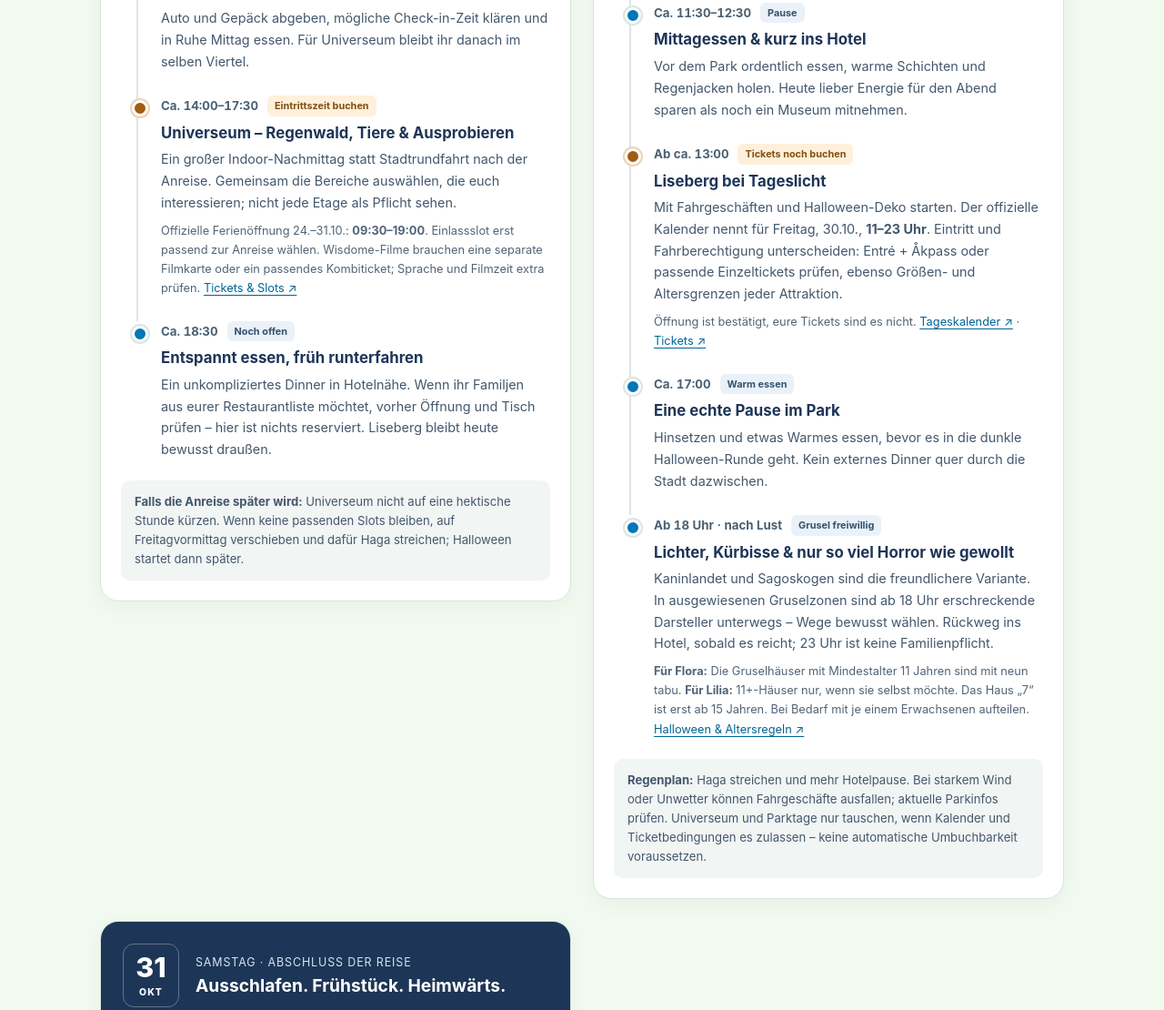
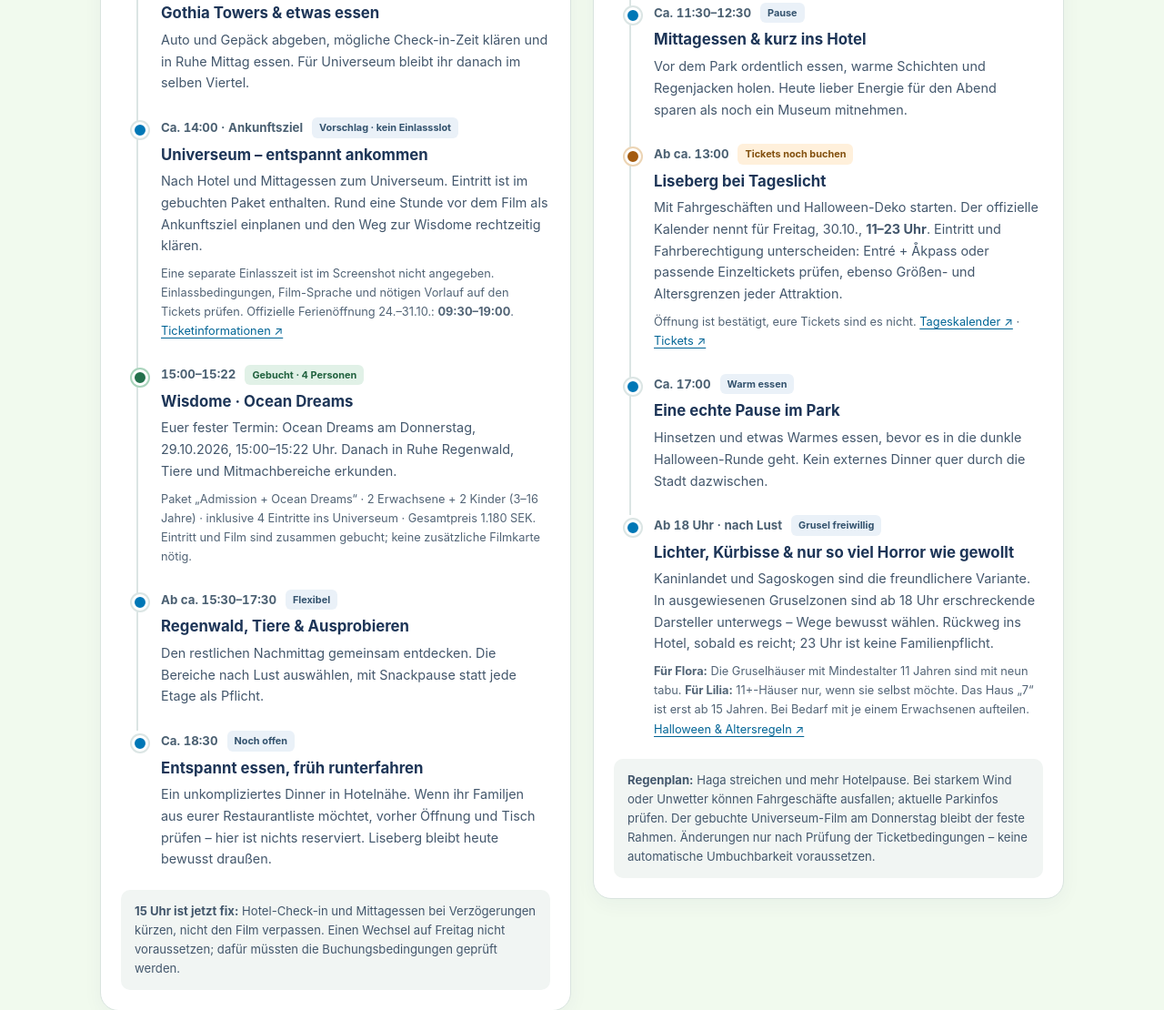
Before and after one commit to wirtsi/skandivak, a plain HTML site: page index.html in a window 1280 px wide. Shown: the part 9326-10436 px from the top of the page at 91% size. Drawn offline with Linux system fonts and the light colour scheme.

Commit message:
docs: confirm Universeum Ocean Dreams booking

```diff
--- a/index.html
+++ b/index.html
@@ -467,7 +467,7 @@
 
 <section id="goteborg-timeline" aria-labelledby="goteborg-timeline-title">
   <h2 id="goteborg-timeline-title">Göteborg · unser Zeitplan</h2>
-  <p class="oslo-intro">Zwei Nächte, ein Dschungel-Nachmittag und ein großer Halloween-Tag. Die Basis ist Gothia Towers – praktisch für Universeum und Liseberg. <strong>Alle Zeiten sind Vorschläge. Keine Aktivität ist gebucht.</strong></p>
+  <p class="oslo-intro">Zwei Nächte, ein Dschungel-Nachmittag und ein großer Halloween-Tag. Die Basis ist Gothia Towers – praktisch für Universeum und Liseberg. <strong>Universeum &amp; Ocean Dreams sind gebucht; die übrigen Besuchszeiten sind Vorschläge.</strong></p>
   <nav class="oslo-nav" aria-label="Direkt zum Göteborg-Reisetag">
     <a href="#goteborg-29">Do 29. · Ankommen &amp; Universeum</a>
     <a href="#goteborg-30">Fr 30. · Halloween</a>
@@ -483,18 +483,29 @@
         <li class="oslo-event">
           <div class="oslo-event-meta"><span class="oslo-clock">Vormittags</span><span class="oslo-status">Flexibel</span></div>
           <h4>Smögen verabschieden</h4>
-          <p>Frühstück, Check-out und nach der optionalen letzten Hafenrunde Richtung Göteborg. Heute keinen weiteren großen Küstenstopp einbauen.</p>
+          <p>Frühstück, Check-out und rechtzeitig Richtung Göteborg. Die letzte Hafenrunde nur mit ausreichend Puffer: Um 15 Uhr beginnt euer gebuchter Film. Heute keinen weiteren Küstenstopp einbauen.</p>
         </li>
         <li class="oslo-event">
           <div class="oslo-event-meta"><span class="oslo-clock">Mittags · je nach Ankunft</span><span class="oslo-status">Basis · 2 Nächte</span></div>
           <h4>Gothia Towers &amp; etwas essen</h4>
           <p>Auto und Gepäck abgeben, mögliche Check-in-Zeit klären und in Ruhe Mittag essen. Für Universeum bleibt ihr danach im selben Viertel.</p>
         </li>
-        <li class="oslo-event is-pending">
-          <div class="oslo-event-meta"><span class="oslo-clock">Ca. 14:00–17:30</span><span class="oslo-status pending">Eintrittszeit buchen</span></div>
-          <h4>Universeum – Regenwald, Tiere &amp; Ausprobieren</h4>
-          <p>Ein großer Indoor-Nachmittag statt Stadtrundfahrt nach der Anreise. Gemeinsam die Bereiche auswählen, die euch interessieren; nicht jede Etage als Pflicht sehen.</p>
-          <p class="oslo-detail">Offizielle Ferienöffnung 24.–31.10.: <strong>09:30–19:00</strong>. Einlassslot erst passend zur Anreise wählen. Wisdome-Filme brauchen eine separate Filmkarte oder ein passendes Kombiticket; Sprache und Filmzeit extra prüfen. <a href="https://www.universeum.se/besok/biljetter">Tickets &amp; Slots ↗</a></p>
+        <li class="oslo-event">
+          <div class="oslo-event-meta"><span class="oslo-clock">Ca. 14:00 · Ankunftsziel</span><span class="oslo-status">Vorschlag · kein Einlassslot</span></div>
+          <h4>Universeum – entspannt ankommen</h4>
+          <p>Nach Hotel und Mittagessen zum Universeum. Eintritt ist im gebuchten Paket enthalten. Rund eine Stunde vor dem Film als Ankunftsziel einplanen und den Weg zur Wisdome rechtzeitig klären.</p>
+          <p class="oslo-detail">Eine separate Einlasszeit ist im Screenshot nicht angegeben. Einlassbedingungen, Film-Sprache und nötigen Vorlauf auf den Tickets prüfen. Offizielle Ferienöffnung 24.–31.10.: <strong>09:30–19:00</strong>. <a href="https://www.universeum.se/besok/biljetter">Ticketinformationen ↗</a></p>
+        </li>
+        <li class="oslo-event is-booked">
+          <div class="oslo-event-meta"><span class="oslo-clock"><time datetime="2026-10-29T15:00:00+01:00">15:00</time>–<time datetime="2026-10-29T15:22:00+01:00">15:22</time></span><span class="oslo-status booked">Gebucht · 4 Personen</span></div>
+          <h4>Wisdome · Ocean Dreams</h4>
+          <p>Euer fester Termin: Ocean Dreams am Donnerstag, 29.10.2026, 15:00–15:22 Uhr. Danach in Ruhe Regenwald, Tiere und Mitmachbereiche erkunden.</p>
+          <p class="oslo-detail">Paket „Admission + Ocean Dreams“ · 2 Erwachsene + 2 Kinder (3–16 Jahre) · inklusive 4 Eintritte ins Universeum · Gesamtpreis 1.180 SEK. Eintritt und Film sind zusammen gebucht; keine zusätzliche Filmkarte nötig.</p>
+        </li>
+        <li class="oslo-event">
+          <div class="oslo-event-meta"><span class="oslo-clock">Ab ca. 15:30–17:30</span><span class="oslo-status">Flexibel</span></div>
+          <h4>Regenwald, Tiere &amp; Ausprobieren</h4>
+          <p>Den restlichen Nachmittag gemeinsam entdecken. Die Bereiche nach Lust auswählen, mit Snackpause statt jede Etage als Pflicht.</p>
         </li>
         <li class="oslo-event">
           <div class="oslo-event-meta"><span class="oslo-clock">Ca. 18:30</span><span class="oslo-status">Noch offen</span></div>
@@ -502,7 +513,7 @@
           <p>Ein unkompliziertes Dinner in Hotelnähe. Wenn ihr Familjen aus eurer Restaurantliste möchtet, vorher Öffnung und Tisch prüfen – hier ist nichts reserviert. Liseberg bleibt heute bewusst draußen.</p>
         </li>
       </ol>
-      <p class="oslo-day-note"><strong>Falls die Anreise später wird:</strong> Universeum nicht auf eine hektische Stunde kürzen. Wenn keine passenden Slots bleiben, auf Freitagvormittag verschieben und dafür Haga streichen; Halloween startet dann später.</p>
+      <p class="oslo-day-note"><strong>15 Uhr ist jetzt fix:</strong> Hotel-Check-in und Mittagessen bei Verzögerungen kürzen, nicht den Film verpassen. Einen Wechsel auf Freitag nicht voraussetzen; dafür müssten die Buchungsbedingungen geprüft werden.</p>
     </article>
 
     <article class="oslo-day goteborg-day" id="goteborg-30" aria-labelledby="goteborg-friday">
@@ -540,7 +551,7 @@
           <p class="oslo-detail"><strong>Für Flora:</strong> Die Gruselhäuser mit Mindestalter 11 Jahren sind mit neun tabu. <strong>Für Lilia:</strong> 11+-Häuser nur, wenn sie selbst möchte. Das Haus „7“ ist erst ab 15 Jahren. Bei Bedarf mit je einem Erwachsenen aufteilen. <a href="https://www.liseberg.se/parken/halloween-i-lisebergsparken/">Halloween &amp; Altersregeln ↗</a></p>
         </li>
       </ol>
-      <p class="oslo-day-note"><strong>Regenplan:</strong> Haga streichen und mehr Hotelpause. Bei starkem Wind oder Unwetter können Fahrgeschäfte ausfallen; aktuelle Parkinfos prüfen. Universeum und Parktage nur tauschen, wenn Kalender und Ticketbedingungen es zulassen – keine automatische Umbuchbarkeit voraussetzen.</p>
+      <p class="oslo-day-note"><strong>Regenplan:</strong> Haga streichen und mehr Hotelpause. Bei starkem Wind oder Unwetter können Fahrgeschäfte ausfallen; aktuelle Parkinfos prüfen. Der gebuchte Universeum-Film am Donnerstag bleibt der feste Rahmen. Änderungen nur nach Prüfung der Ticketbedingungen – keine automatische Umbuchbarkeit voraussetzen.</p>
     </article>
 
     <article class="oslo-day goteborg-day" id="goteborg-31" aria-labelledby="goteborg-saturday">
@@ -568,7 +579,7 @@
       <p class="oslo-day-note"><strong>Bewusst weggelassen:</strong> Ein Schärenausflug wäre schön, braucht aber einen eigenen halben Tag und einen passenden Herbstfahrplan. Für diese zwei Nächte haben Universeum und Halloween Vorrang.</p>
     </article>
   </div>
-  <p class="oslo-note"><strong>Vorher klären:</strong> Universeum-Eintrittszeit am Donnerstag, Liseberg-Tickets für Freitag und die genaue Rückreise am Samstag. <a href="https://www.universeum.se/besok/oppettider">Universeum-Ferienzeiten</a> und <a href="https://www.liseberg.se/kalender">Liseberg-Kalender</a> sind geprüft; Verfügbarkeit und Änderungen vor Buchung erneut abgleichen. Alle Besuchszeiten bleiben Vorschläge, nicht Reservierungen.</p>
+  <p class="oslo-note"><strong>Vorher klären:</strong> Einlassbedingungen zum gebuchten Universeum-Paket, Liseberg-Tickets für Freitag und die genaue Rückreise am Samstag. <a href="https://www.universeum.se/besok/oppettider">Universeum-Ferienzeiten</a> und <a href="https://www.liseberg.se/kalender">Liseberg-Kalender</a> sind geprüft; Verfügbarkeit und Änderungen vor Buchung erneut abgleichen. Ocean Dreams am Donnerstag von 15:00–15:22 Uhr und die vier Universeum-Eintritte sind bestätigt; alle übrigen Besuchszeiten bleiben Vorschläge.</p>
 </section>
 
 <section>
```
Also changed, not shown: 3 other files.
